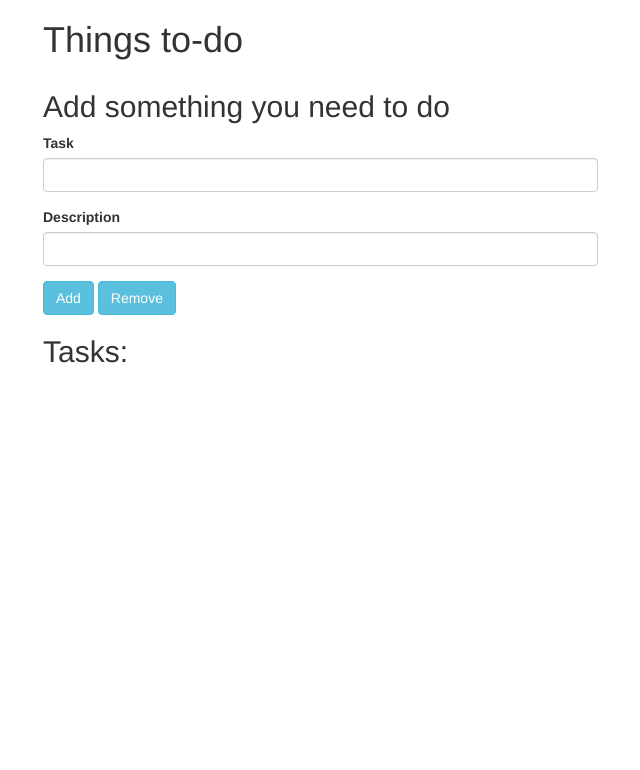
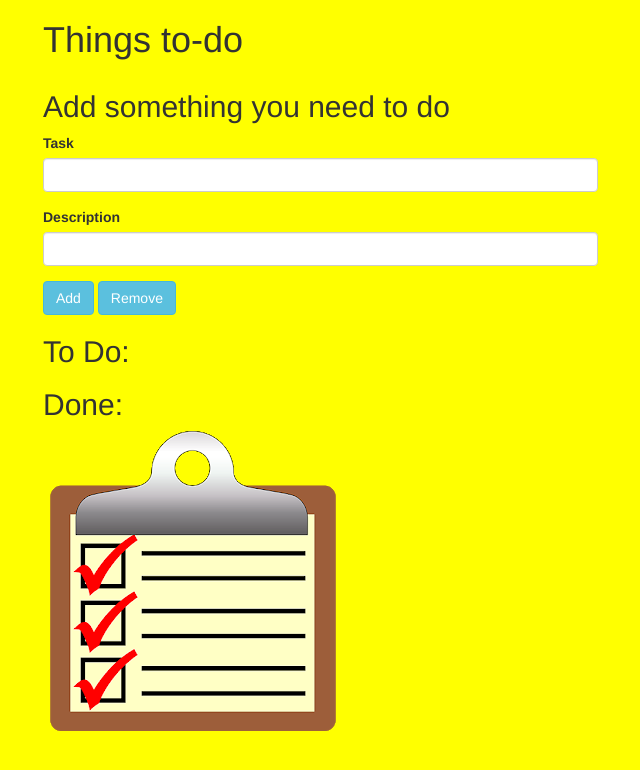
Before and after one commit to kardish515/to-do-list, a plain HTML site: page index.html in a window 1280 px wide. Shown: the whole page, without its empty margins (27-667 px from the left). Drawn offline with Linux system fonts and the light colour scheme.

Commit message:
add css styling and image

```diff
--- a/css/styles.css
+++ b/css/styles.css
@@ -10,3 +10,6 @@
 .task:hover {
   text-decoration: underline;
 }
+body{
+  background-color: yellow;
+}
--- a/index.html
+++ b/index.html
@@ -26,8 +26,12 @@
             <button type="submit" class="btn btn-info">Add</button>
             <button id="remove" type="submit" class="btn btn-info">Remove</button>
           </form>
-          <h2>Tasks:</h2>
+          <h2>To Do:</h2>
           <ul id="task">
+
+          </ul>
+          <h2>Done:</h2>
+          <ul id="done">
 
           </ul>
         </div>
@@ -38,6 +42,7 @@
           </div>
         </div>
       </div>
+      <img src="img/background.png" alt="a picture of a checklist">
     </div>
   </body>
 </html>
--- a/js/scripts.js
+++ b/js/scripts.js
@@ -12,11 +12,13 @@ $(document).ready(function(){
 
     var newTask = new Task(inputtedTask, inputtedDescription);
 
-    $("ul#task").append("<li><span class='task'>" +  newTask.taskName + "</span></li>");
+    $("ul#task").append("<li><span class='task'>" +  newTask.taskName + "</span></li>" );
     $("input#new-task").val("");
     $("input#taskDescription").val("");
     $(".task").last().click(function() {
-      $("#show-task").show();
+      $(this).remove();
+      $("ul#done").append("<li><span class='task'>" +  newTask.taskName + "</span></li>");
+      $("#show-task").toggle();
       $(".task-name").text(newTask.taskName);
       $(".task-description").text(newTask.descriptionName);
     });
```
Also changed, not shown: img/background.png (added).
